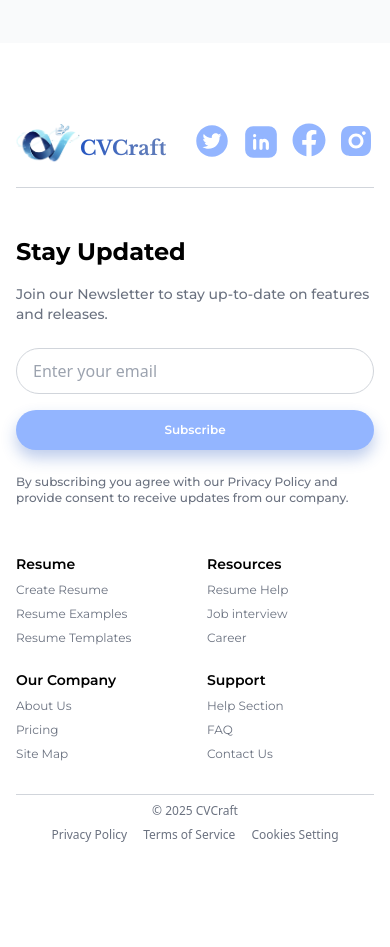
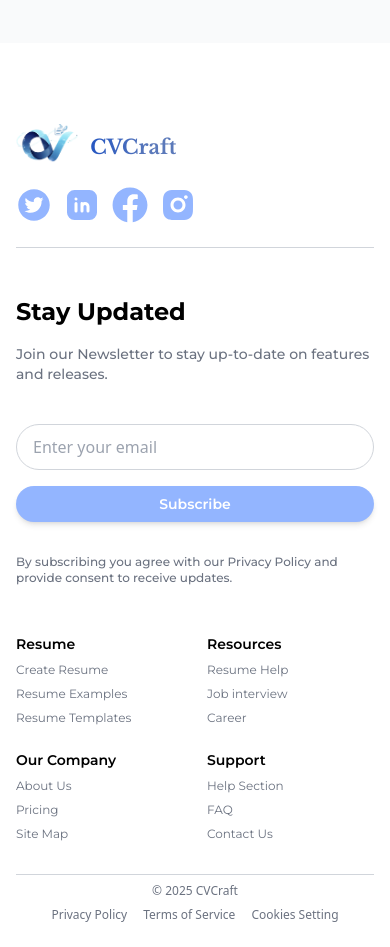
Before and after one commit to farhanadil1/CVCraft, a React (Create React App) app in the folder frontend/: page /contact in a window 390 px wide. Shown: the part 900-1847 px from the top of the page. Before the commit the page ends 1767 px from the top, so only its background shows below. Built offline with nearby package versions, Linux system fonts and the light colour scheme; no server answers.

Commit message:
add: flexible responsiveness over all screen

```diff
--- a/frontend/src/components/EditorButtons.js
+++ b/frontend/src/components/EditorButtons.js
@@ -106,6 +106,7 @@ const EditorButtons = ({ templateId, formData, zoom, setZoom, previewRef, resume
 
 
   return (
+    <div className="min-[1560px]:max-w-7xl min-[1560px]:mx-auto">
     <div className="fixed bottom-6 right-6 z-50 flex flex-col items-end gap-3">
       {/* Signup Warning */}
       {!Cookies.get("username") && (
@@ -194,6 +195,7 @@ const EditorButtons = ({ templateId, formData, zoom, setZoom, previewRef, resume
 
       <Toaster position="top-center" />
     </div>
+    </div>
   );
 };
 
--- a/frontend/src/components/Footer.js
+++ b/frontend/src/components/Footer.js
@@ -7,81 +7,84 @@ import { Link } from 'react-router-dom';
 import toast, { Toaster } from 'react-hot-toast';
 
 const Footer = () => {
+
   const handleSubscribe = () => {
     toast.success("Subscribed Sucessfuly")
   }
   return (
-    <div className='mt-20 px-4 md:px-20'>
-      <Toaster position='top-center'/>
+    <div className="mt-20 px-4 sm:px-8 md:px-20">
+      <Toaster position="top-center" />
+      {/* Centered container with max-width */}
+      <div className="mx-auto max-w-6xl">
         {/* Top section with logo & social icons */}
-      <div className='flex flex-row justify-between pb-6 border-b border-gray-300 items-start gap-6'>
-        <div className='flex items-center'>
+        <div className="flex flex-col sm:flex-row justify-between items-start gap-6 pb-6 border-b border-gray-300">
+          <div className="flex items-center gap-3">
             <img
-            src='./logo.png'
-            alt='CVCraft'
-            className='h-10 w-16 cursor-pointer'
+              src="./logo.png"
+              alt="CVCraft"
+              className="h-10 w-auto cursor-pointer"
               draggable={false}
             />
             <Link to={`/`}>
-            <h1 className='text-xl mt-2.5 font-bold font-head text-gradient cursor-pointer'>CVCraft</h1>
+              <h1 className="text-xl mt-2 font-bold font-head text-gradient cursor-pointer">
+                CVCraft
+              </h1>
             </Link>
           </div>
-        <div className='flex gap-3 text-primary'>
-          <a href='https://x.com/?lang=en-in' target='_blank' rel="noreferrer">
-            <AiFillTwitterCircle size={36} className='hover:scale-125 transition-all duration-300' />
+          <div className="flex gap-3 text-primary flex-wrap">
+            <a href="https://x.com/?lang=en-in" target="_blank" rel="noreferrer" className="transform hover:scale-125 transition-transform duration-300">
+              <AiFillTwitterCircle size={36} />
             </a>
-          <a href='https://www.linkedin.com/' target='_blank' rel="noreferrer">
-            <TbBrandLinkedinFilled size={38} className='hover:scale-125 transition-all duration-300' />
+            <a href="https://www.linkedin.com/" target="_blank" rel="noreferrer" className="transform hover:scale-125 transition-transform duration-300">
+              <TbBrandLinkedinFilled size={36} />
             </a>
-          <a href='https://www.facebook.com/' target='_blank' rel="noreferrer">
-            <FaFacebook size={34} className='hover:scale-125 transition-all duration-300' />
+            <a href="https://www.facebook.com/" target="_blank" rel="noreferrer" className="transform hover:scale-125 transition-transform duration-300">
+              <FaFacebook size={36} />
             </a>
-          <a href='https://www.instagram.com/' target='_blank' rel="noreferrer">
-            <RiInstagramFill size={36} className='hover:scale-125 transition-all duration-300' />
+            <a href="https://www.instagram.com/" target="_blank" rel="noreferrer" className="transform hover:scale-125 transition-transform duration-300">
+              <RiInstagramFill size={36} />
             </a>
           </div>
         </div>
 
         {/* Newsletter & Links */}
-      <div className='mt-12 flex flex-col lg:flex-row gap-12'>
-        {/* Newsletter Section */}
-        <div className='lg:w-2/5'>
-          <h1 className='font-para font-bold text-2xl'>Stay Updated</h1>
-          <p className='font-para text-paragraph mt-4 text-sm font-medium'>
+        <div className="mt-12 flex flex-col lg:flex-row gap-12">
+          {/* Newsletter */}
+          <div className="lg:w-2/5 flex flex-col gap-4">
+            <h1 className="font-para font-bold text-2xl">Stay Updated</h1>
+            <p className="font-para text-paragraph text-sm font-medium">
               Join our Newsletter to stay up-to-date on features and releases.
             </p>
-          <div className='flex flex-col sm:flex-row gap-4 mt-6'>
+            <div className="flex flex-col sm:flex-row gap-4 mt-6 w-full">
               <input
-              type='email'
-              placeholder='Enter your email'
-              className='rounded-3xl border border-gray-300 py-2.5 px-4 w-full sm:flex-1 focus:outline-none focus:ring-1 focus:ring-primary'
+                type="email"
+                placeholder="Enter your email"
+                className="rounded-3xl border border-gray-300 py-2.5 px-4 w-full sm:flex-1 focus:outline-none focus:ring-1 focus:ring-primary"
               />
               <button
                 onClick={handleSubscribe}
-              className="px-6 py-3 sm:py-2 font-semibold font-para text-xs text-white bg-primary rounded-3xl
-                        shadow-[0_8px_15px_rgba(40,88,193,0.3)] hover:bg-accent2 transition-colors duration-300 w-full sm:w-auto"
+                className="px-6 py-2 font-semibold font-para text-sm text-white bg-primary rounded-3xl shadow-md hover:bg-accent2 transition-colors duration-300 w-full sm:w-auto"
               >
                 Subscribe
               </button>
             </div>
-          <p className='font-para text-paragraph mt-6 text-xs font-medium'>
-            By subscribing you agree with our Privacy Policy and <br/>
-            provide consent to receive updates from our company.
+            <p className="font-para text-paragraph text-xs font-medium mt-4">
+              By subscribing you agree with our Privacy Policy and provide consent to receive updates.
             </p>
           </div>
 
-        {/* Footer Links Section */}
-        <div className='lg:w-3/5 grid grid-cols-2 sm:grid-cols-4 gap-6'>
+          {/* Footer Links */}
+          <div className="lg:w-3/5 grid grid-cols-2 sm:grid-cols-4 gap-6">
             {[
-            { title: 'Resume', links: ['Create Resume', 'Resume Examples', 'Resume Templates'] },
-            { title: 'Resources', links: ['Resume Help', 'Job interview', 'Career'] },
-            { title: 'Our Company', links: ['About Us', 'Pricing', 'Site Map'] },
-            { title: 'Support', links: ['Help Section', 'FAQ', 'Contact Us'] },
+              { title: "Resume", links: ["Create Resume", "Resume Examples", "Resume Templates"] },
+              { title: "Resources", links: ["Resume Help", "Job interview", "Career"] },
+              { title: "Our Company", links: ["About Us", "Pricing", "Site Map"] },
+              { title: "Support", links: ["Help Section", "FAQ", "Contact Us"] },
             ].map((section, idx) => (
-            <div key={idx} className='flex flex-col gap-2'>
-              <h1 className='text-sm font-para font-semibold'>{section.title}</h1>
+              <div key={idx} className="flex flex-col gap-2">
+                <h1 className="text-sm font-para font-semibold">{section.title}</h1>
                 {section.links.map((link, i) => (
-                <p key={i} className='font-para text-paragraph text-xs hover:text-primary cursor-pointer transition-colors'>
+                  <p key={i} className="font-para text-paragraph text-xs hover:text-primary cursor-pointer transition-colors">
                     {link}
                   </p>
                 ))}
@@ -90,13 +93,14 @@ const Footer = () => {
           </div>
         </div>
 
-      {/* Bottom section */}
-      <div className='flex flex-col md:flex-row justify-between items-center mt-8 pb-6 pt-2 border-t border-gray-300 text-xs text-gray-500 gap-2'>
+        {/* Bottom Section */}
+        <div className="flex flex-col md:flex-row justify-between items-center mt-8 pb-6 pt-2 border-t border-gray-300 text-xs text-gray-500 gap-2">
           <p>© 2025 CVCraft</p>
-        <div className='flex gap-4'>
-          <p className='hover:text-primary cursor-pointer transition-colors'>Privacy Policy</p>
-          <p className='hover:text-primary cursor-pointer transition-colors'>Terms of Service</p>
-          <p className='hover:text-primary cursor-pointer transition-colors'>Cookies Setting</p>
+          <div className="flex gap-4 flex-wrap justify-center md:justify-start">
+            <p className="hover:text-primary cursor-pointer transition-colors">Privacy Policy</p>
+            <p className="hover:text-primary cursor-pointer transition-colors">Terms of Service</p>
+            <p className="hover:text-primary cursor-pointer transition-colors">Cookies Setting</p>
+          </div>
         </div>
       </div>
     </div>
--- a/frontend/src/components/Shortlistedcompanies.js
+++ b/frontend/src/components/Shortlistedcompanies.js
@@ -25,7 +25,7 @@ export const shortlistedCompaniesIcons = [
 const ShortlistedCompanies = () => {
   return (
     <section className="pt-16 md:pt-24">
-      <div className="max-w-7xl mx-auto px-4 sm:px-6 lg:px-8">
+      <div className="max-w-6xl mx-auto min-[1920px]:-mt-10 px-4 sm:px-6 lg:px-8">
         <h2 className="font-para font-semibold text-base leading-tight head-gradient mb-10 text-center">
           Companies Where our Resume Was Shortlisted
         </h2>
--- a/frontend/src/components/home/reviews/Review.js
+++ b/frontend/src/components/home/reviews/Review.js
@@ -3,7 +3,8 @@ import UsersReview from './UsersReview'
 
 export default function Review() {
   return (
-    <div className='mt-16 relative text-center flex flex-col items-center'>
+    <div className='bg-gradient-to-b from-[#f9fafc] to-[#eef2f8]'>
+      <div className='mt-16 relative text-center flex flex-col items-center max-w-6xl mx-auto'>
         <h1 className='font-para text-primary text-sm font-semibold'>
           REFRENCES
         </h1>
@@ -13,5 +14,6 @@ export default function Review() {
         </h2>
         <UsersReview />
       </div>
+    </div>
   )
 }
--- a/frontend/src/components/home/workingFlow/WorkingFlow.js
+++ b/frontend/src/components/home/workingFlow/WorkingFlow.js
@@ -4,7 +4,7 @@ import WorkingCircle from './WorkingCircle'
 
 const WorkingFlow = () => {
   return (
-    <div className='md:mt-28'>
+    <div className='md:mt-28 min-[1280px]:max-w-6xl min-[1280px]:mx-auto'>
         <WorkingText />
         <WorkingCircle />
     </div>
--- a/frontend/src/pages/EditorWrapper.js
+++ b/frontend/src/pages/EditorWrapper.js
@@ -102,6 +102,7 @@ const EditorWrapper = () => {
 
   return (
     <div className="h-screen w-full flex flex-col">
+      <div className="min-[1560px]:max-w-7xl min-[1560px]:mx-auto">
       {/* Top Banner */}
       <div className="flex justify-between px-10 items-center bg-gradient-to-r from-indigo-400 via-primary to-indigo-400 text-white font-para">
         <button
@@ -209,6 +210,7 @@ const EditorWrapper = () => {
           <div className="w-16 h-16 border-4 border-primary border-t-transparent rounded-full animate-spin"></div>
         </div>
       )}
+      </div>
     </div>
   );
 };
--- a/frontend/src/pages/TemplatePage.js
+++ b/frontend/src/pages/TemplatePage.js
@@ -57,6 +57,7 @@ const TemplatePage = () => {
   };
 
   return (
+    <div>
     <div className="bg-gradient-to-b from-[#f9fafb] to-[#eef2ff] min-h-screen flex flex-col font-para">
       <Navbar />
 
@@ -67,7 +68,7 @@ const TemplatePage = () => {
         </p>
         <Link to="/auth" className="hover:underline font-semibold">Register Now</Link>
       </div>
-
+    <div className="max-w-7xl mx-auto">
       {/* Header */}
       <div className="px-6 md:px-20 pt-10 pb-4 flex flex-col md:flex-row justify-between items-start md:items-center gap-6">
         <div>
@@ -188,8 +189,9 @@ const TemplatePage = () => {
           </div>
         )}
       </div>
-
+      </div>
       <Footer />
+    </div>
     </div>
   );
 };
```
Also changed, not shown: frontend/src/components/home/ResumeSection.js (+36 -30 lines), frontend/src/components/home/herosection/HeroSection.js (+28 -17 lines). Lines whose indentation alone changed are shown as unchanged.
